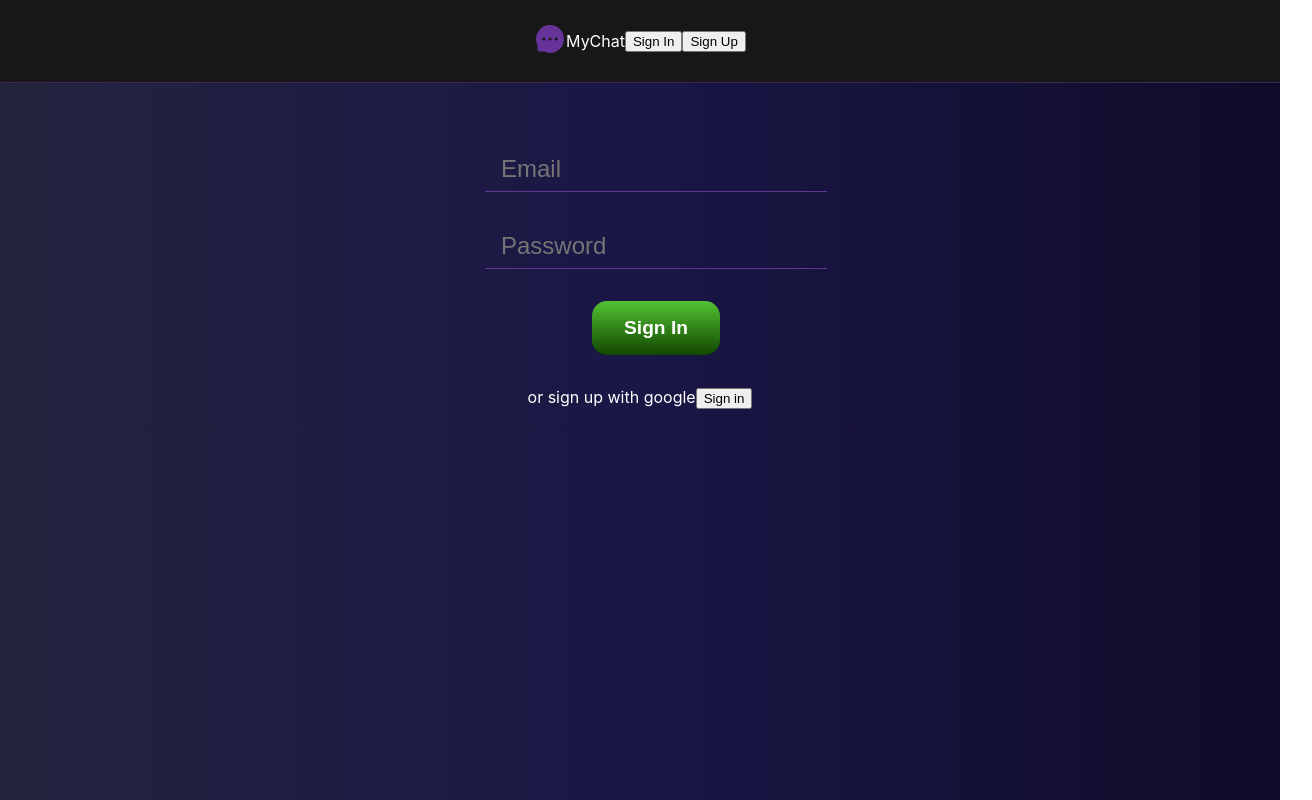
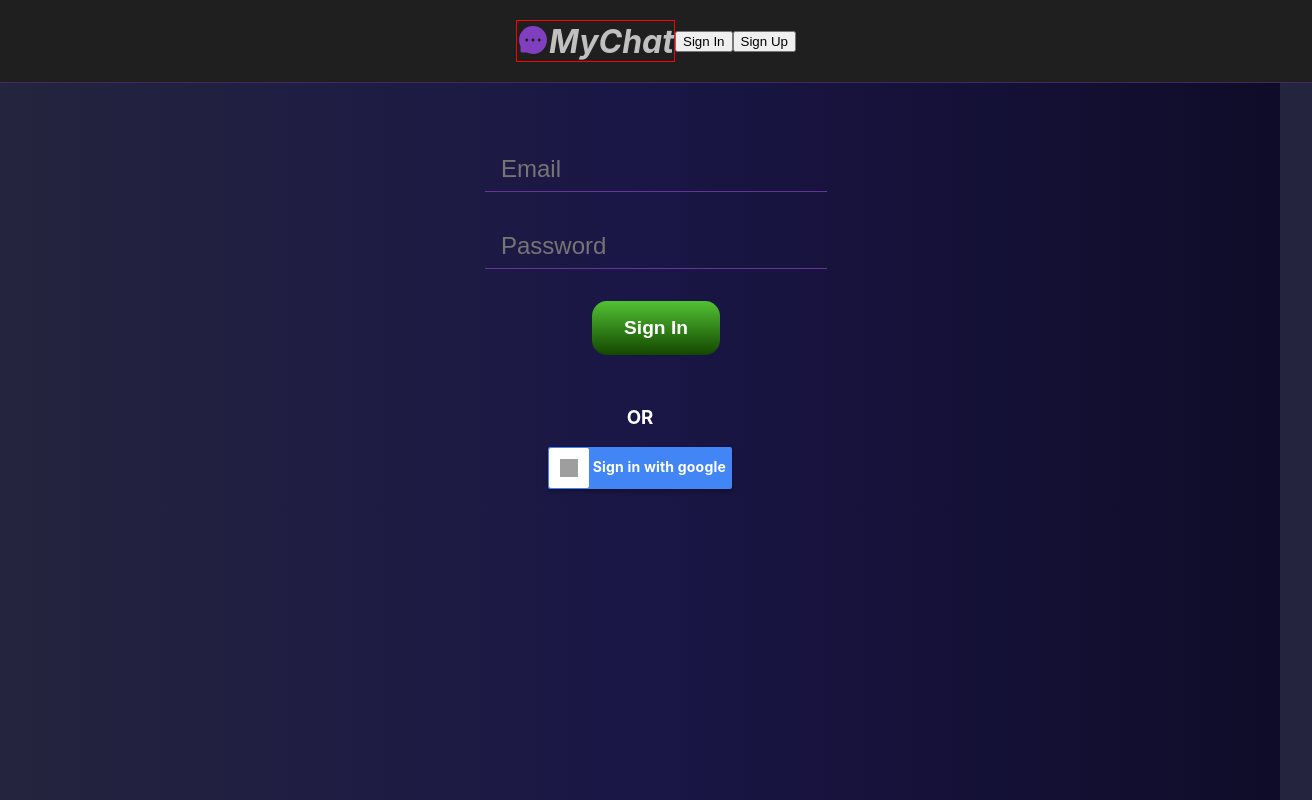
Before and after one commit to damxaq/Chat-App, a React (Create React App) app: page / in a window 1280 px wide. Both pictures are taken after a click on the button "Sign In". Shown: the whole page, 1312 px wide, since content can reach past the window. Built offline with nearby package versions, Linux system fonts and the light colour scheme; no server answers; grey boxes are pictures that could not be loaded.

Commit message:
added google button

```diff
--- a/src/App.css
+++ b/src/App.css
@@ -12,7 +12,7 @@ body {
 
 .App header {
   border-bottom: 1px solid rgba(104, 53, 155, 0.5);
-  background-color: #181717;
+  background-color: #201f1f;
   /* background: #000000;
   background: -webkit-linear-gradient(to right, #434343, #000000);
   background: linear-gradient(to right, #434343, #000000); */
@@ -24,7 +24,21 @@ body {
   display: flex;
   align-items: center;
   justify-content: center;
-  padding: 1rem 0;
+  padding: 1rem;
+}
+
+.logo {
+  font-size: 2rem;
+  border: 1px solid red;
+}
+
+.logo .logo-icon {
+  color: rgb(127, 63, 190);
+  transform: translateY(3px);
+}
+
+.logo i {
+  color: silver;
 }
 
 .App section {
@@ -332,6 +346,48 @@ textarea {
   font-size: 1.7rem;
 }
 
+.google-btn {
+  width: 184px;
+  height: 42px;
+  background-color: #4285f4;
+  border-radius: 2px;
+  box-shadow: 0 3px 4px 0 rgba(0, 0, 0, 0.25);
+  margin: auto;
+}
+
+.google-btn .google-icon-wrapper {
+  position: absolute;
+  margin-top: 1px;
+  margin-left: 1px;
+  width: 40px;
+  height: 40px;
+  border-radius: 2px;
+  background-color: #fff;
+}
+
+.google-btn .google-icon {
+  position: absolute;
+  left: 0;
+  margin-top: 11px;
+  margin-left: 11px;
+  width: 18px;
+  height: 18px;
+}
+.google-btn .btn-text {
+  float: right;
+  margin: 11px 6px 0 0;
+  color: #fff;
+  font-size: 14px;
+  letter-spacing: 0.2px;
+}
+.google-btn:hover {
+  box-shadow: 0 0 6px #4285f4;
+  cursor: pointer;
+}
+.google-btn:active {
+  background: #1669f2;
+}
+
 ::-webkit-scrollbar {
   width: 3px;
 }
--- a/src/App.js
+++ b/src/App.js
@@ -3,13 +3,11 @@
 // make sign in buttons pretty
 // add images
 // add emoji
-// add delay to send again button
-// add contacts
 // add main icon
 // add adding profile photo
 // add offline caching
 // add backgorund change and font
-// add deleting contacts
+// load more messages button
 
 import "./App.css";
 
@@ -106,11 +104,10 @@ function App() {
   return (
     <div className="App">
       <header>
-        <i>
-          {/* TODO proper styling */}
-          <AiFillMessage style={{ color: "rebeccapurple", fontSize: "2rem" }} />
-        </i>
-        MyChat
+        <h3 className="logo">
+          <AiFillMessage className="logo-icon" />
+          <i>MyChat</i>
+        </h3>
         <Authentication
           user={user}
           auth={auth}
--- a/src/Authentication.js
+++ b/src/Authentication.js
@@ -7,7 +7,6 @@ const Authentication = (props) => {
 
   return (
     <div>
-      {/* TODO signout can be in app comp */}
       {user && user.emailVerified ? (
         <SignOut auth={auth} />
       ) : (
--- a/src/SignInModal.js
+++ b/src/SignInModal.js
@@ -53,9 +53,19 @@ const SignInModal = (props) => {
         />
         <button type="submit">Sign In</button>
       </form>
-      or sign up with google
+      <h3>OR</h3>
       {/* TODO open gugel on same page */}
-      <button onClick={signInWithGoogle}>Sign in</button>
+      <div className="google-btn" onClick={signInWithGoogle}>
+        <div className="google-icon-wrapper">
+          <img
+            className="google-icon"
+            src="https://upload.wikimedia.org/wikipedia/commons/5/53/Google_%22G%22_Logo.svg"
+          />
+        </div>
+        <p className="btn-text">
+          <b>Sign in with google</b>
+        </p>
+      </div>
     </div>
   );
 };
```
